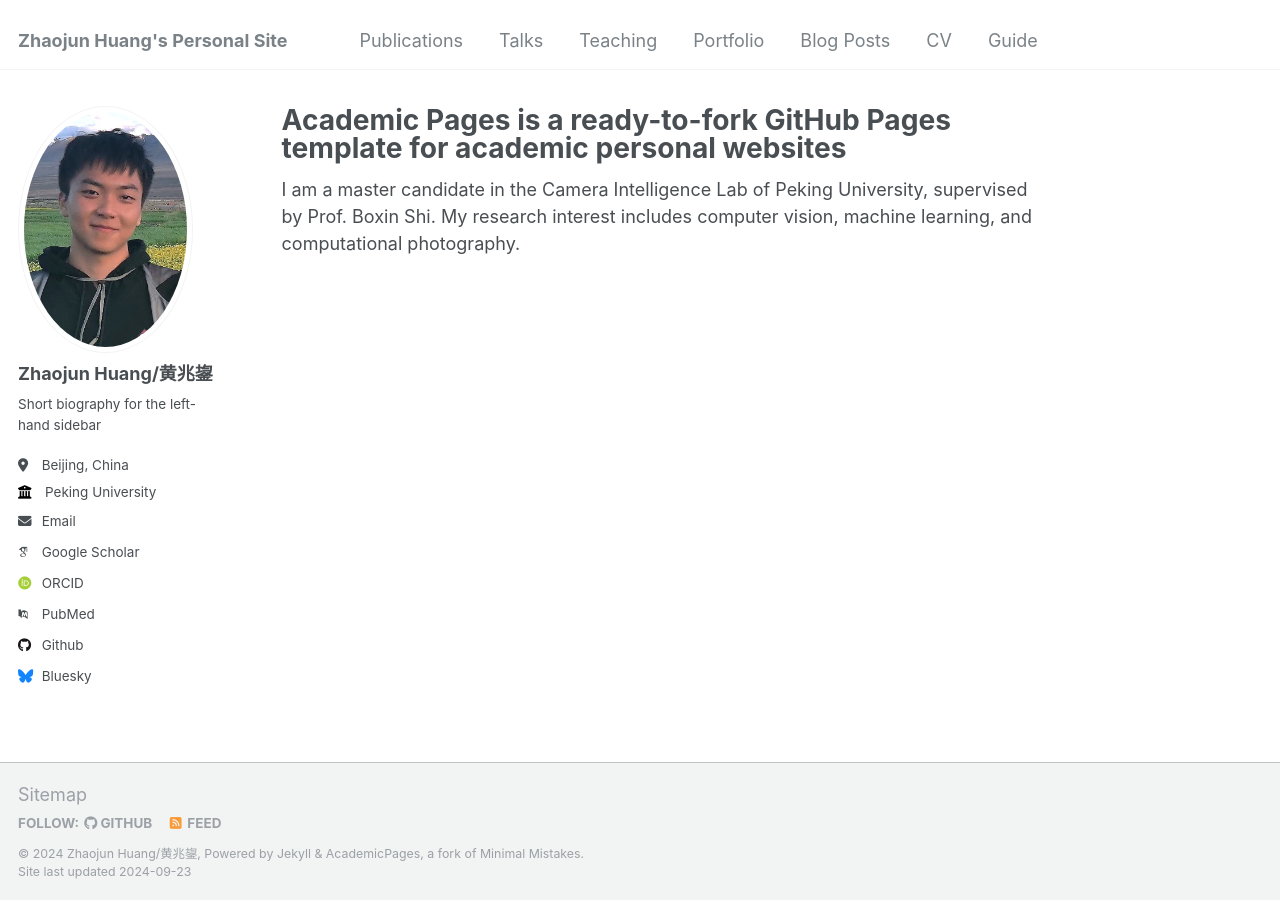
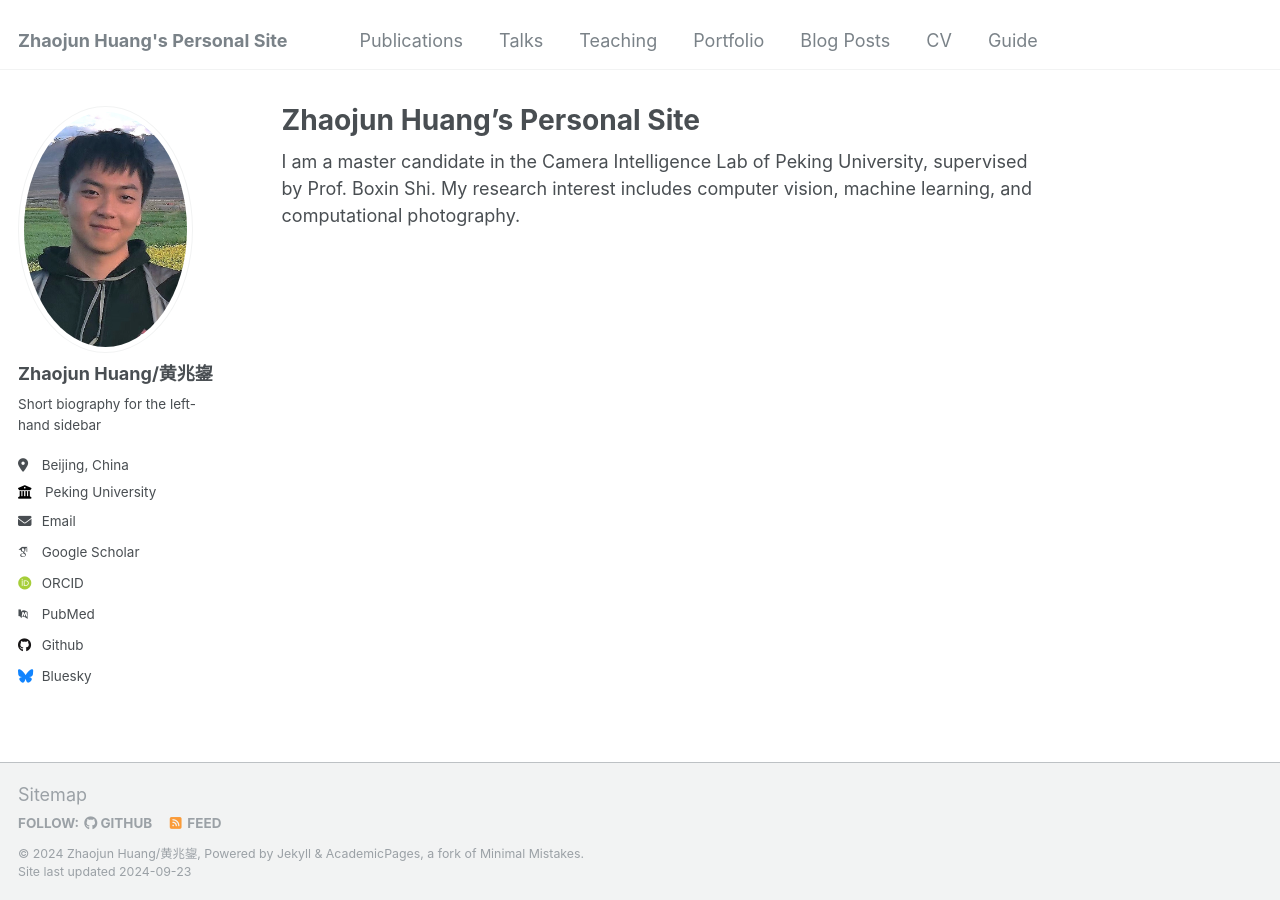
Before and after one commit to BAJimH/BAJimH.github.io, a Jekyll site: the page built from _pages/about.md, in a window 1280 px wide. Built offline with Jekyll 4.4.1, drawn with Linux system fonts in a browser that asks for light colours; some web fonts are replaced.

Commit message:
Update about.md

```diff
--- a/_pages/about.md
+++ b/_pages/about.md
@@ -1,6 +1,6 @@
 ---
 permalink: /
-title: "Academic Pages is a ready-to-fork GitHub Pages template for academic personal websites"
+title: "Zhaojun Huang's Personal Site"
 author_profile: true
 redirect_from:
   - /about/
```
